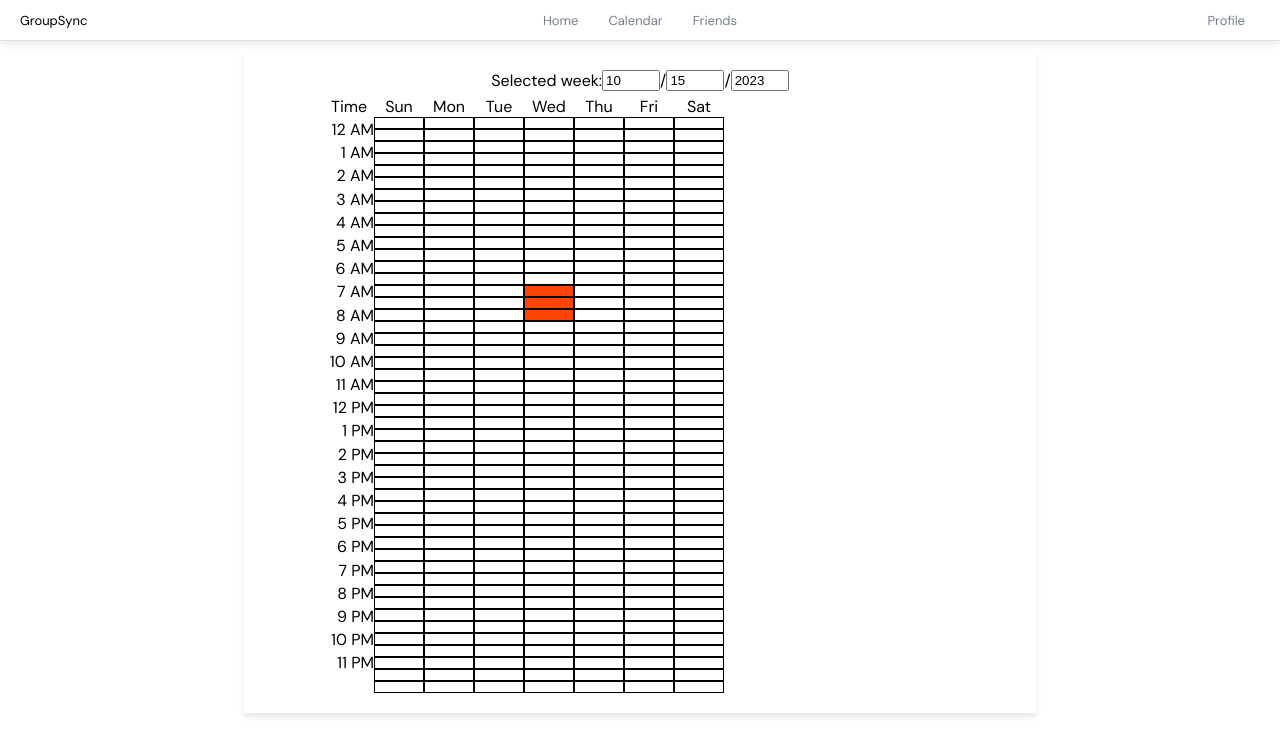
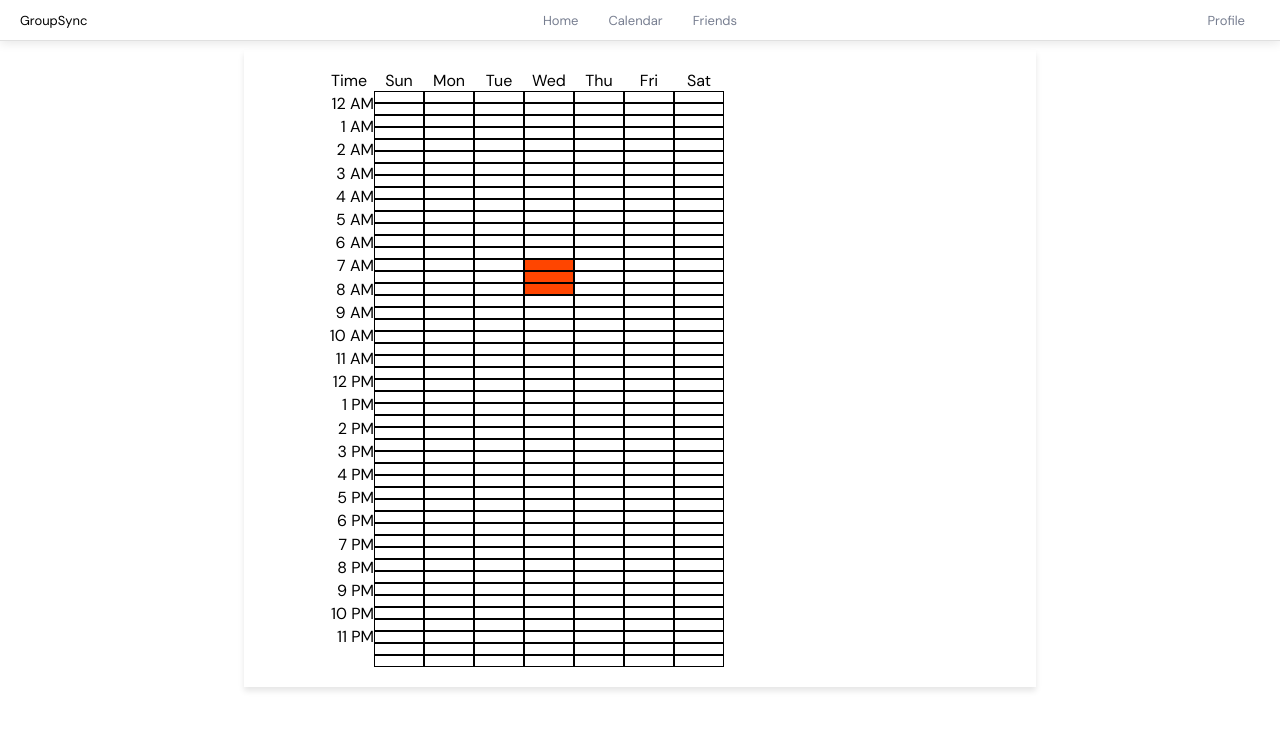
Before and after one commit to TheGuys-tech/DubHacks23, a SvelteKit app: page /week-calendar in a window 1280 px wide. Shown: the top 756 px of the page. Built offline with nearby package versions, Linux system fonts and the light colour scheme.

Commit message:
Remove date selector from week calendar

```diff
--- a/src/routes/week-calendar/+page.svelte
+++ b/src/routes/week-calendar/+page.svelte
@@ -34,20 +34,21 @@
 
         }
     }*/
-
+    /*
+    <div class="week-calendar-dateselect">
+        Selected week:
+        <input type="number" min="1" max="12" bind:value={startDateMonth} />
+        /
+        <input type="number" min="1" max="31" bind:value={startDateDay} />
+        /
+        <input type="number" min="1970" bind:value={startDateYear}/>
+    </div>
+    */
 </script>
 
 
 <div class="week-calendar-container">
     <div class="week-calendar-container-vertical">
-        <div class="week-calendar-dateselect">
-            Selected week:
-            <input type="number" min="1" max="12" bind:value={startDateMonth} />
-            /
-            <input type="number" min="1" max="31" bind:value={startDateDay} />
-            /
-            <input type="number" min="1970" bind:value={startDateYear}/>
-        </div>
         <div class="week-calendar-partitioned">
             <div class="week-calendar">
                 <div class="week-calendar-day">
```
